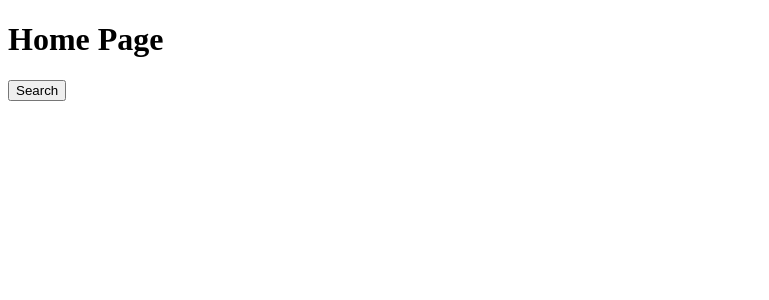
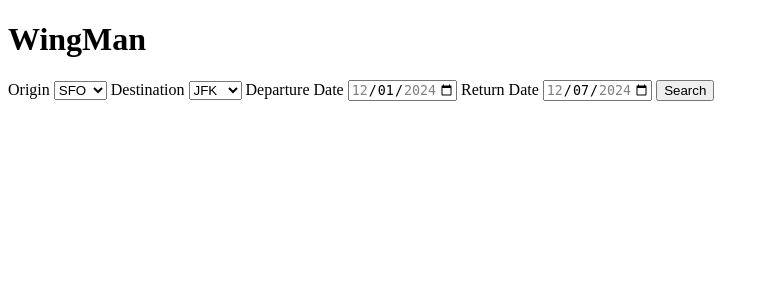
Before and after one commit to aross2010/cmpe131_flask_app, a Flask app: page / in a window 1280 px wide. Shown: the top 300 px of the page, without its empty margins (0-769 px from the left). Run offline with Flask 3, Linux system fonts and the light colour scheme.

Commit message:
search flights functionality

```diff
--- a/app/models.py
+++ b/app/models.py
@@ -5,8 +5,9 @@ class Flight(db.Model):
         destination = db.Column(db.String(50), nullable=False)
         takeoff = db.Column(db.DateTime)
         landing = db.Column(db.DateTime)
-        date = db.Column(db.DateTime)
+        originDate = db.Column(db.Date)
+        destinationDate = db.Column(db.Date)
         model = db.Column(db.String(50))
-        price = db.Column(db.Float)
+        price = db.Column(db.Integer)
         airline = db.Column(db.String(50), nullable=False)
         id = db.Column(db.Integer, primary_key=True)
--- a/app/routes.py
+++ b/app/routes.py
@@ -1,7 +1,8 @@
-from flask import render_template
+from flask import render_template, request
 from flask import flash
 from flask import redirect
 from app import app
+from app.models import Flight
 
 
 @app.route('/')
@@ -10,4 +11,36 @@ def home():
 
 @app.route('/results')
 def results():
-    return render_template('results.html')
+
+    origin = request.args.get('origin')
+    destination = request.args.get('destination')
+    departure = request.args.get('departure')
+    return_date = request.args.get('return')
+
+    departure_flights = Flight.query.filter_by(origin=origin, destination=destination, originDate=departure).all()
+    return_flights = Flight.query.filter_by(origin=destination, destination=origin, originDate=return_date).all()
+
+    departure_flights_data = [flight.__dict__ for flight in departure_flights]
+    return_flights_data = [flight.__dict__ for flight in return_flights]
+
+    paired_flight_data_list = []
+
+
+    for departure_flight in departure_flights:
+        for return_flight in return_flights:
+            if departure_flight.airline == return_flight.airline:
+                paired_flight_data = {
+                    'price': departure_flight.price + return_flight.price,
+                    'airline': departure_flight.airline,
+                    'model': [departure_flight.model, return_flight.model],
+                    'originTakeoff': departure_flight.takeoff.strftime('%H:%M:%S'),
+                    'originLanding': departure_flight.landing.strftime('%H:%M:%S'),
+                    'returnTakeoff': return_flight.takeoff.strftime('%H:%M:%S'),
+                    'returnLanding': return_flight.landing.strftime('%H:%M:%S')
+                }
+                paired_flight_data_list.append(paired_flight_data)
+
+    print(len(paired_flight_data_list))
+
+
+    return render_template('results.html', flights=paired_flight_data_list, origin=origin, destination=destination, departure=departure, return_date=return_date)
--- a/app/templates/home.html
+++ b/app/templates/home.html
@@ -1,10 +1,84 @@
 <!DOCTYPE html>
 <html>
   <head>
-    <title>Home</title>
+    <title>WingMan</title>
   </head>
   <body>
-    <h1>Home Page</h1>
-    <button onclick="window.location.href = '/results';">Search</button>
+    <h1>WingMan</h1>
+    <form
+      action="/results"
+      method="get"
+    >
+      <label for="origin"> Origin </label>
+      <select id="origin" name="origin">
+        <option value="JFK">JFK</option>
+        <option value="LAX">LAX</option>
+        <option
+          value="SFO"
+          selected
+        >
+          SFO
+        </option>
+        <option value="ORD">ORD</option>
+        <option value="DFW">DFW</option>
+        <option value="MIA">MIA</option>
+      </select>
+
+      <label for="destination"> Destination </label>
+      <select id="destination" name="destination">
+        <option
+          value="JFK"
+          selected
+        >
+          JFK
+        </option>
+        <option value="LAX">LAX</option>
+        <option value="SFO">SFO</option>
+        <option value="ORD">ORD</option>
+        <option value="DFW">DFW</option>
+        <option value="MIA">MIA</option>
+      </select>
+
+      <label for="departure">Departure Date</label>
+      <input
+        type="date"
+        id="departure"
+        name="departure"
+        value="2024-12-01"
+        min="2024-12-01"
+        max="2024-12-31"
+      />
+
+      <label for="return">Return Date</label>
+      <input
+        type="date"
+        id="return"
+        name="return"
+        value="2024-12-07"
+        min="2024-12-02"
+        max="2024-12-31"
+      />
+      <button
+        onclick="window.location.href = '/results';"
+        type="submit"
+      >
+        Search
+      </button>
+    </form>
   </body>
 </html>
+
+<script>
+    document.getElementById('departure').addEventListener('change', function () {
+    departureDate = new Date(this.value)
+    returnDateInput = document.getElementById('return')
+
+    minReturnDate = new Date(departureDate)
+    minReturnDate.setDate(minReturnDate.getDate() + 1)
+    returnDateInput.min = minReturnDate.toISOString().split('T')[0]
+
+    if (new Date(returnDateInput.value) < minReturnDate) {
+      returnDateInput.value = minReturnDate.toISOString().split('T')[0]
+    }
+  })
+</script>
```
Also changed, not shown: app/templates/results.html (+38 -2 lines), seeds.py (+54 -12 lines), 1 other file.
